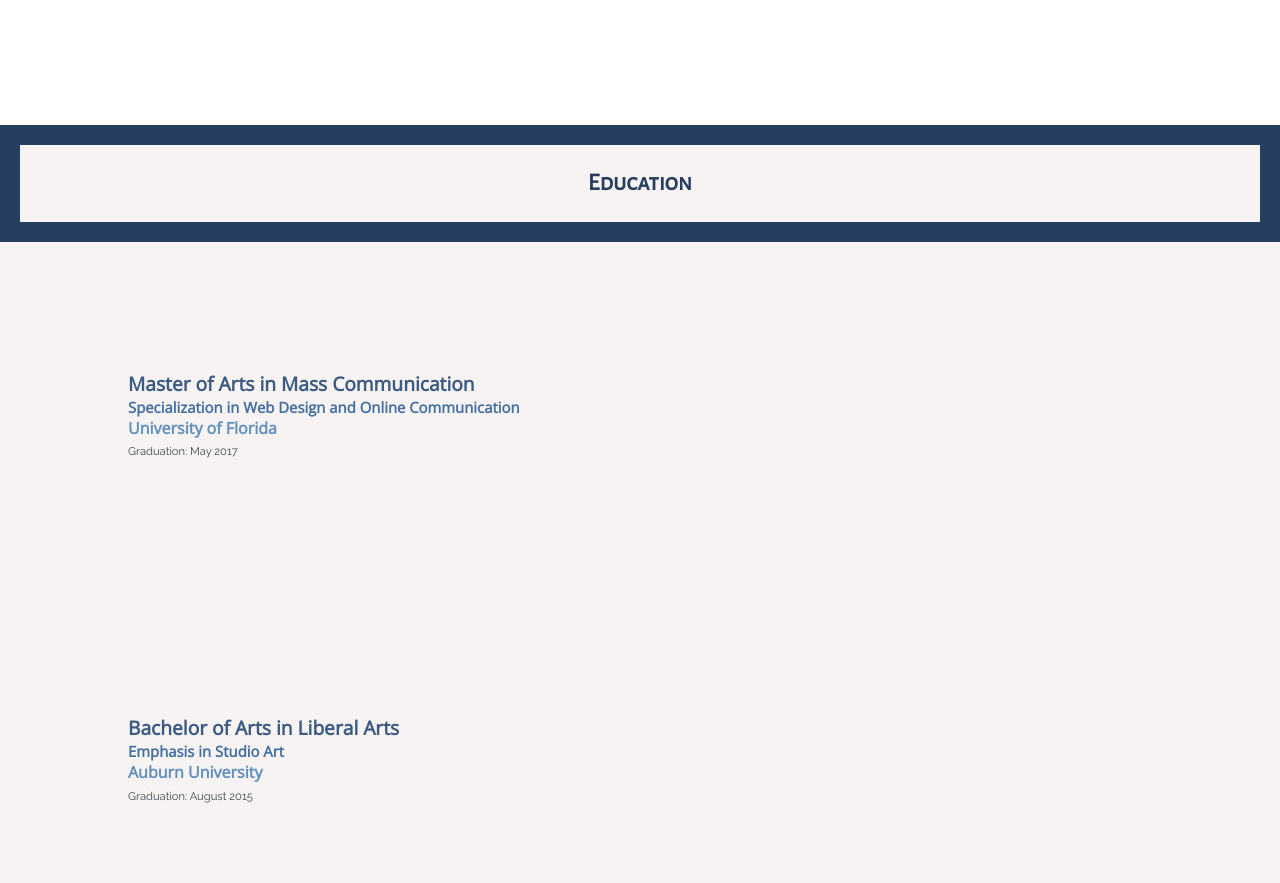
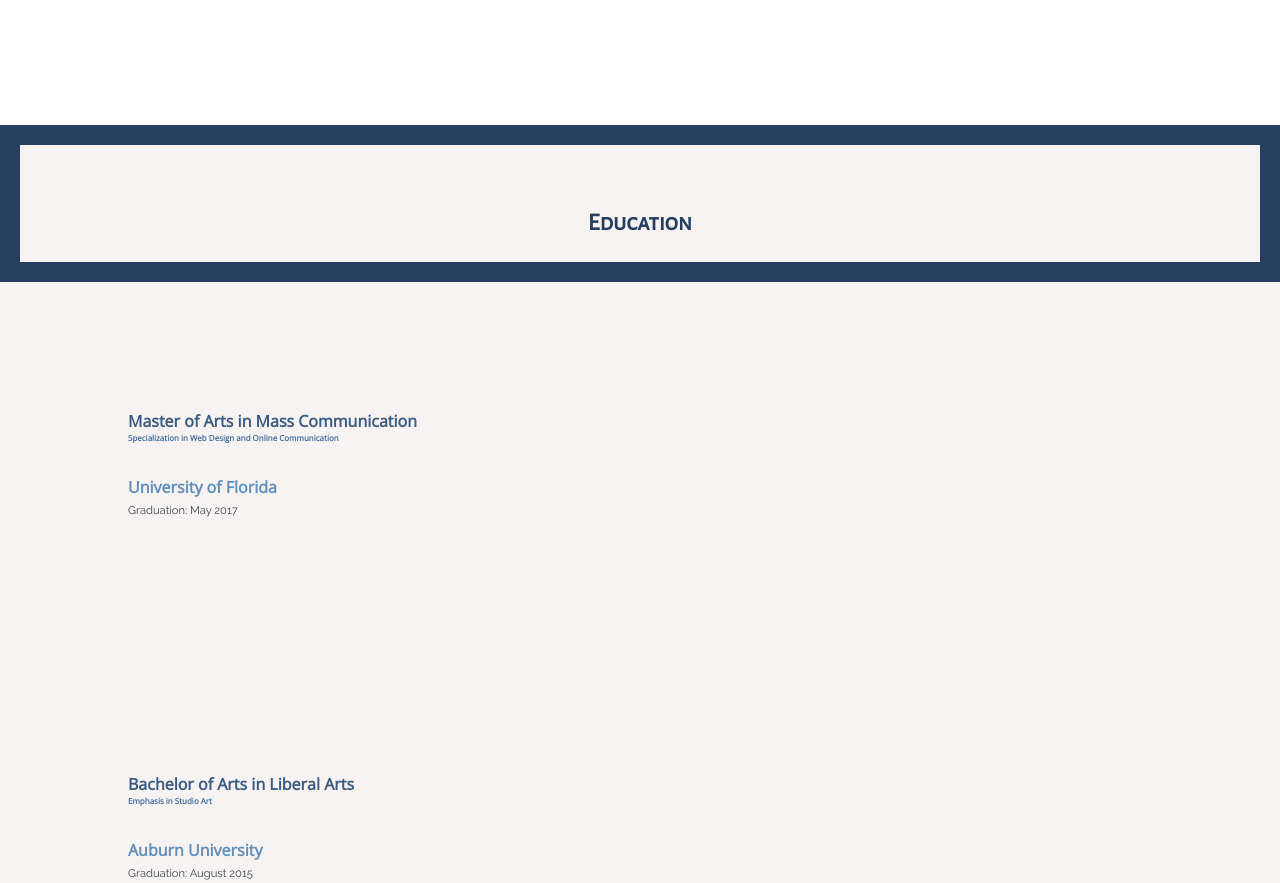
Before and after one commit to blakeleykilgore/project_resume_kilgore_blakeley, a plain HTML site: page index.html in a window 1280 px wide. Shown: the part 2633-3516 px from the top of the page. Drawn offline with nearby package versions, Linux system fonts and the light colour scheme.

Commit message:
Add styling to the education section

```diff
--- a/css/main.css
+++ b/css/main.css
@@ -110,6 +110,24 @@
     padding-top: 0.5%;
 }
 
+/* --- Education --- */
+#education h3,
+#community_involvement h3 {
+    padding-top: 5%;
+}
+
+#education h4 {
+    font-size: 1em;
+}
+
+#education h5 {
+    font-size: 0.5em;
+}
+
+h6 {
+    padding-top: 3%;
+}
+
 /* --- Footer --- */
 footer ul {
     margin: 20% 0;
--- a/index.html
+++ b/index.html
@@ -50,7 +50,7 @@
                 <p>Responsibilities included: posting to and monitoring 4 social media accounts; graphic design for both print and social media; and photography of animals in the shelter.</p>
 			</article>
 		</section>
-		<section>
+		<section id="education">
 			<h3>Education</h3>
 			<article>
 				<h4>Master of Arts in Mass Communication</h4>
```
